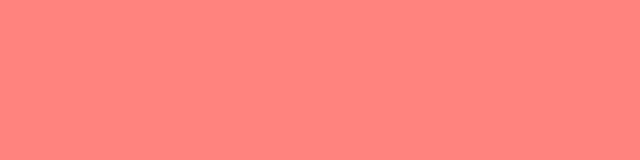
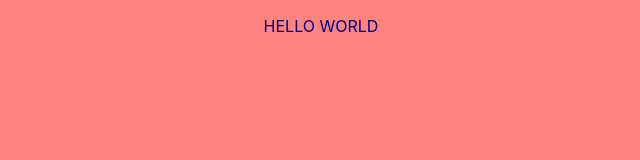
Before and after one commit to software-assignments-spring2021/project-setup-team-povedniki-attitude, a React (Create React App) app in the folder front-end/: page /completedrinklist in a window 1280 px wide. Shown: the top 160 px of the page, without its empty margins (319-959 px from the left). Built offline with nearby package versions, Linux system fonts and the light colour scheme.

Commit message:
Implementing complete drink list from task #72

```diff
--- a/front-end/src/App.js
+++ b/front-end/src/App.js
@@ -20,6 +20,8 @@ import Drink_Recipe_Page from './Components/DrinkRecipe/drink_recipe'
 
 import Account_Details_Page from './Components/AccountDetails/account_details'
 
+import Complete_Drink_List from './Components/CompleteDrinkList/complete_drink_list'
+
 import Cocktail_List from './Components/CocktailList/cocktail_list'
 //var hist = createBrowserHistory();
 //history={hist}
@@ -37,6 +39,7 @@ function App() {
         <Route path="/signin" component={Sign_In_Page} />
         <Route path="/login" component={Log_In_Page} />
         <Route path="/register" component={Register_Page} />
+        <Route path="/completedrinklist" component={Complete_Drink_List} />
         {/* <Route path="/search" component={SearchPage} />
         <Route path="/discover" component={DiscoverPage} /> */}
       </Switch>
--- /dev/null
+++ b/front-end/src/Components/CompleteDrinkList/complete_drink_list.css
@@ -0,0 +1,4 @@
+p {
+  color: navy;
+  text-transform: uppercase;
+}
--- /dev/null
+++ b/front-end/src/Components/CompleteDrinkList/complete_drink_list.js
@@ -0,0 +1,14 @@
+import './complete_drink_list.css';
+import React from 'react';
+import HamburgerMenu from '../HamburgerMenu/HamburgerMenu';
+
+function CompleteDrinkList(){
+
+
+    return(
+        <p>Hello World</p>
+    )
+
+}
+
+export default CompleteDrinkList;
```
Also changed, not shown: 1 other file (tests, documents, lock files or other folders).
